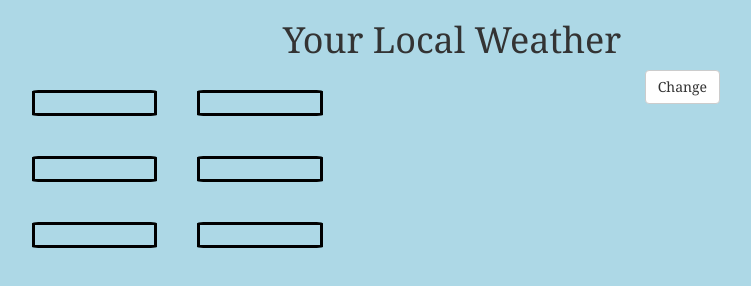
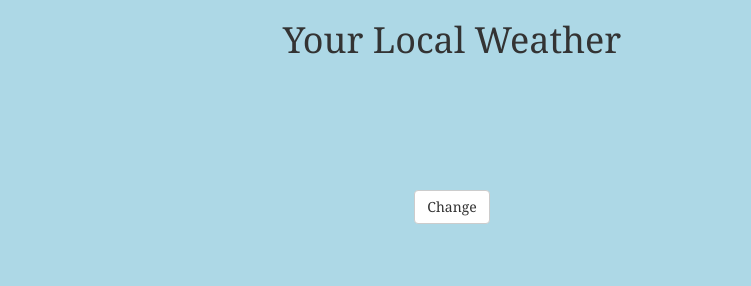
Before and after one commit to Zappi/YourWeather, a plain HTML site: page index.html in a window 1280 px wide. Shown: the whole page, without its empty margins (188-939 px from the left). Drawn offline with nearby package versions, Linux system fonts and the light colour scheme.

Commit message:
Styling up the list elements

```diff
--- a/style.css
+++ b/style.css
@@ -4,26 +4,18 @@ body {
     font-family: Georgia;
 }
 
-#weather-info {
-    width: 600px;
-    text-align: center;
+
+#main-heading {
+    border-bottom: 3px solid black;
 }
 
-ul li{
-  width: 33%;
-  float: left;
+#weather-info ul {
+    padding: 0;
+    list-style-type: none;
 }
 
-ul {
-    list-style-type: none;
-    width: 70%;
-    margin: auto;
+#weather-info li {
+    float: left;
+    width: 42%;
+    margin: 20px 0 20px 8%;
 }
-
-li {
-    border: 3px solid black;
-    border-radius: 5%;
-    padding: 10px;
-    margin: 20px;
-    width: 50%;
-}
```
